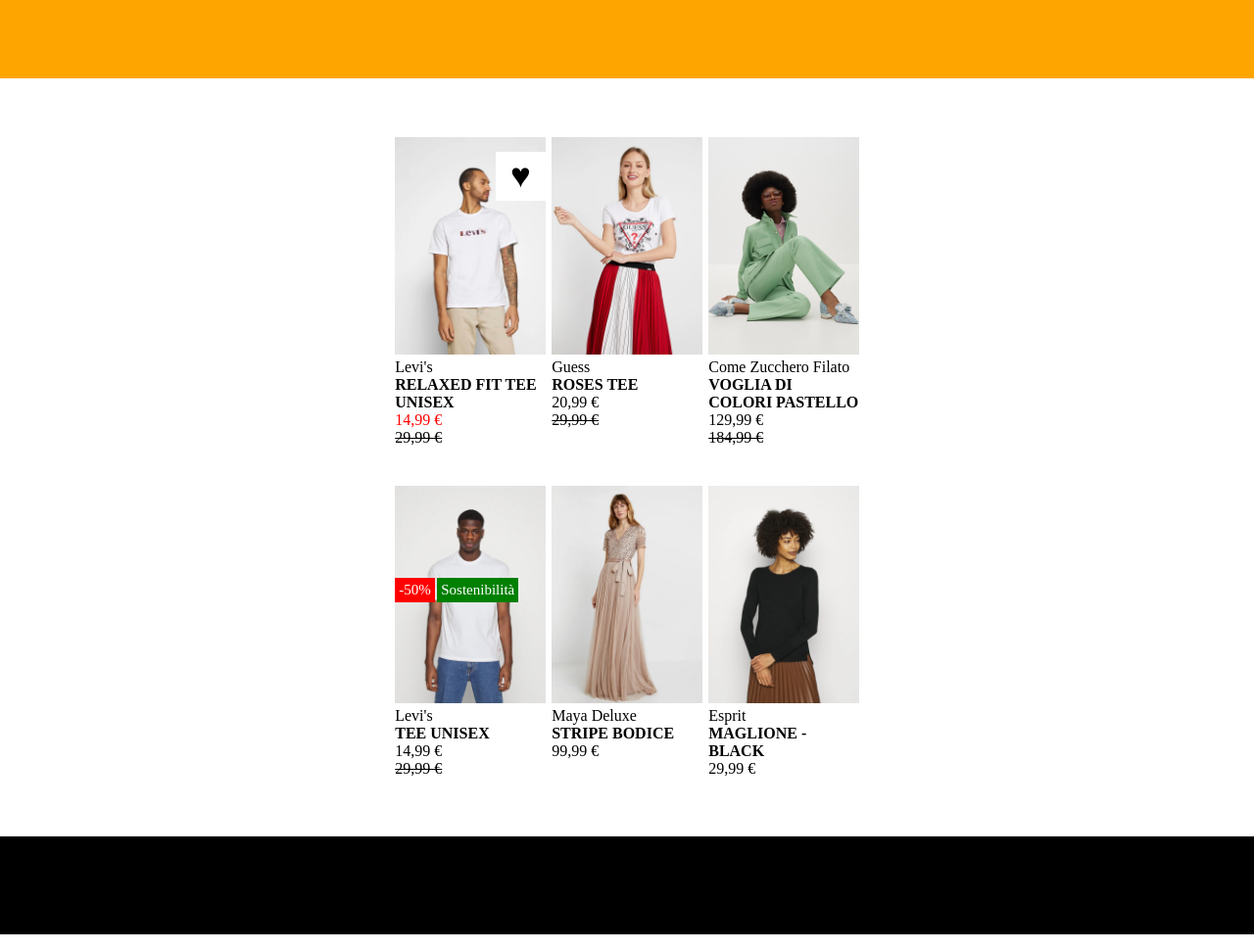
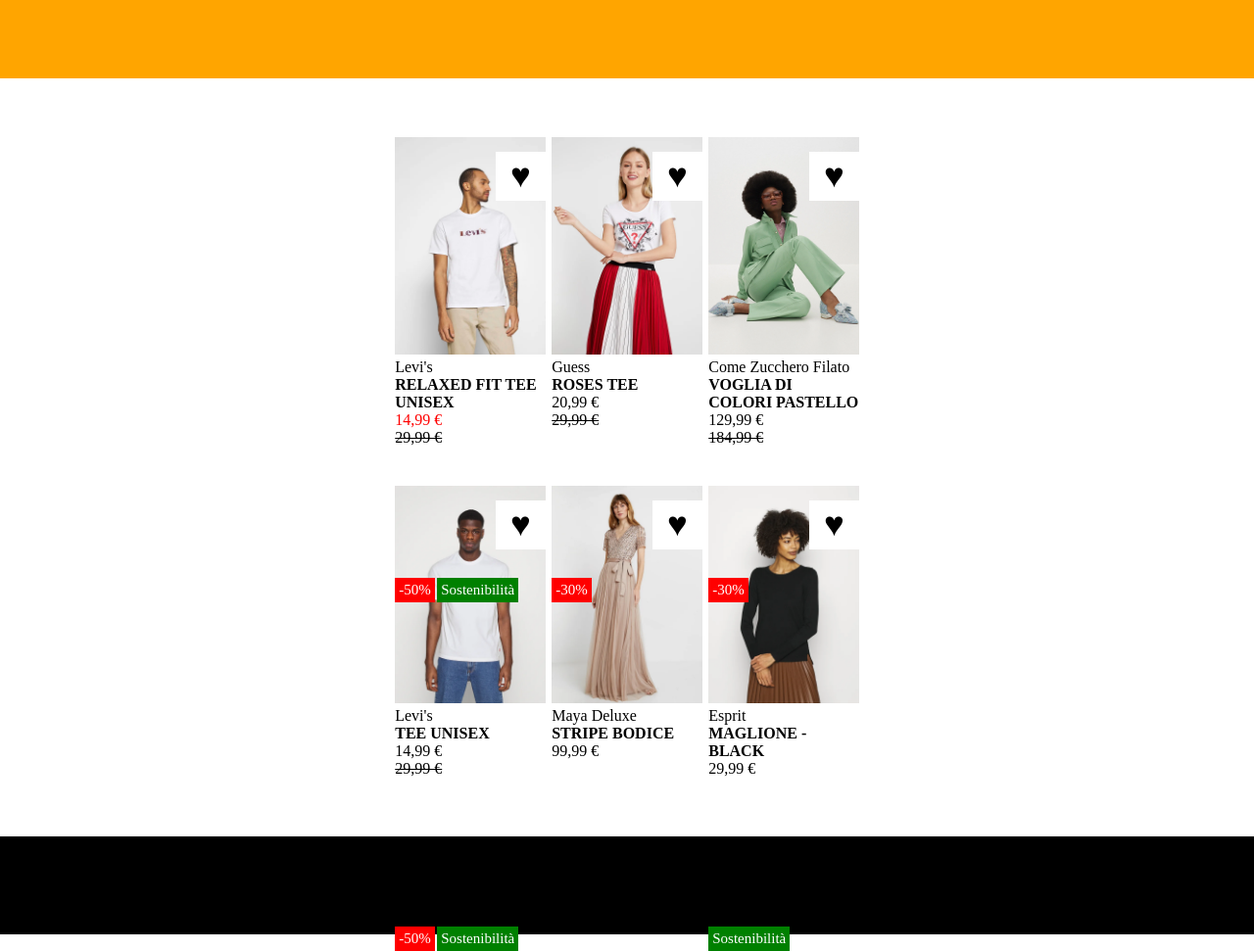
Before and after one commit to Luca-Belardinelli/html-css-boolando, a plain HTML site: page index.html in a window 1280 px wide. Shown: the whole page at 98% size. Drawn offline with Linux system fonts and the light colour scheme.

Commit message:
[absolute finish]

```diff
--- a/index.html
+++ b/index.html
@@ -59,6 +59,15 @@
              <div class="product">
               <img src="./img/2.webp" alt="">
 
+             <!-- label_discount -->
+            <div class="label_discount">
+                -30%
+            </div>
+
+            <div class="heart">
+                &hearts;
+            </div>
+
               <!-- scritte immagine -->
               <div class="description">
               <p>Guess</p>
@@ -78,6 +87,15 @@
             <div class="product">
              <img src="./img/3.webp" alt="">
 
+             <!-- label_discount -->
+            <div class="label_discount">
+                -30%
+            </div>
+
+            <div class="heart">
+                &hearts;
+            </div>
+
              <!-- scritte immagine -->
              <div class="description">
              <p>Come Zucchero Filato</p>
@@ -94,6 +112,20 @@
 
             <div class="product">
               <img  src="./img/4.webp" alt="">
+
+             <!-- label_discount -->
+            <div class="label_discount">
+                -50%
+            </div>
+
+            <div class="sostenibilità">
+                Sostenibilità
+            </div>
+
+            <div class="heart">
+                &hearts;
+            </div>
+
 
               <!-- scritte immagine -->
               <div class="description">
@@ -113,6 +145,10 @@
              <div class="product">
                 <img src="./img/5.webp" alt="">
 
+                <div class="heart">
+                    &hearts;
+                </div>
+
                 <!-- scritte immagine -->
                 <div class="description">
                 <p>Maya Deluxe</p>
@@ -127,6 +163,17 @@
              <!-- blocco prodotto -->
              <div class="product">
                <img  src="./img/6.webp" alt="">
+
+              <!-- label_discount -->
+
+
+            <div class="sostenibilità-2">
+                Sostenibilità
+            </div>
+
+            <div class="heart">
+                &hearts;
+            </div>
 
                <!-- scritte immagine -->
                <div class="description">
--- a/repo/css/style.css
+++ b/repo/css/style.css
@@ -67,6 +67,17 @@
     }
 
 
+    .sostenibilità-2{
+        background-color: green;
+        position: absolute;
+        top: 450px;
+        left: 0px;
+        z-index: 11;
+        color: white;
+        padding: 4px ;
+        font-size: 15px;
+    }
+
 
     .description{
         text-align: left;
```
